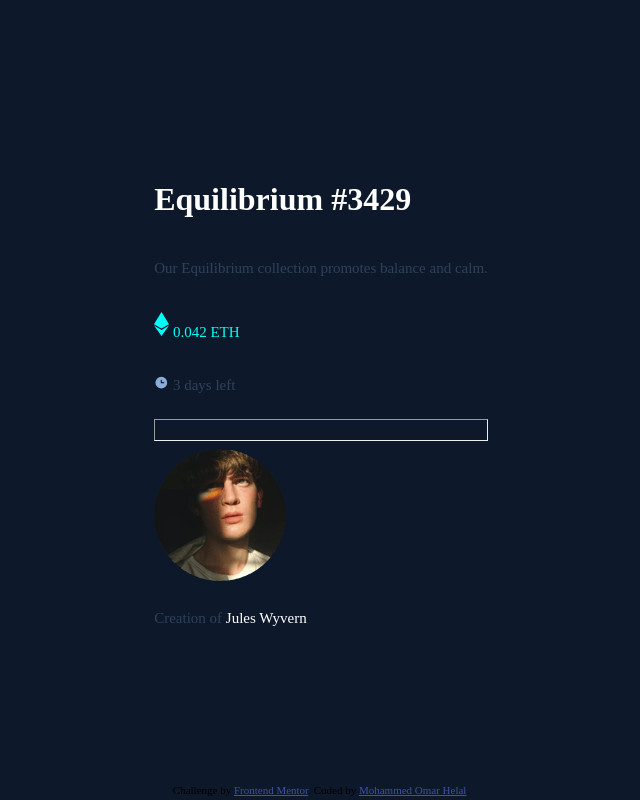
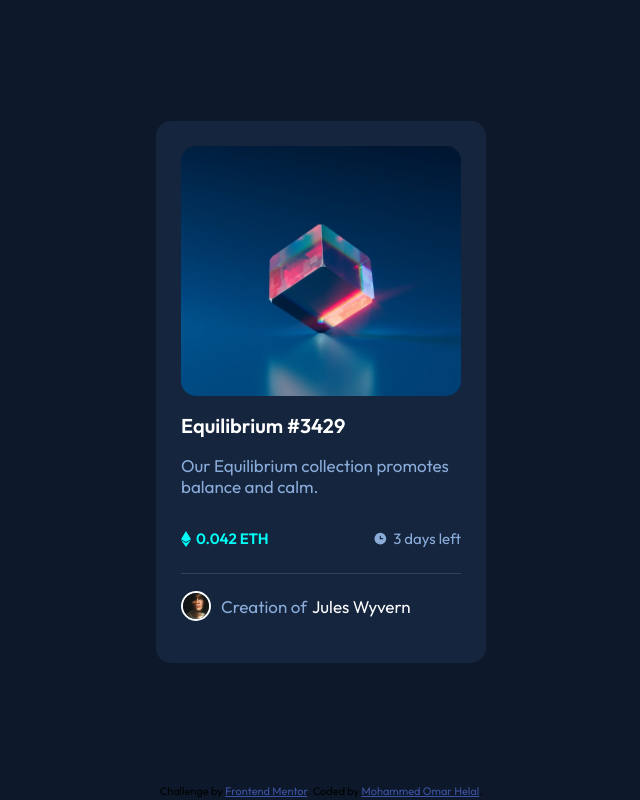
Before and after one commit to MohammedHelal/nft-preview, a React (Vite) app: page / in a window 1280 px wide. Shown: the whole page, without its empty margins (319-959 px from the left). Built offline with nearby package versions, Linux system fonts and the light colour scheme.

Commit message:
updating NFTCard and styling

```diff
--- a/src/components/NFTCard.jsx
+++ b/src/components/NFTCard.jsx
@@ -3,13 +3,17 @@
 function NFTCard() {
   return (
     <div className="card">
-      <img id="etherium-img" src="" alt="" />
+      <img
+        id="etherium-img"
+        src="./images/image-equilibrium.jpg"
+        alt="Etherium image"
+      />
       <h1 id="etherium-heading">Equilibrium #3429</h1>
       <p className="etherium-para">
         Our Equilibrium collection promotes balance and calm.
       </p>
-      <div className="flex">
-        <p className="etherium-icon">
+      <div className="flex icons-div">
+        <p className="etherium-icon flex">
           <img
             className="icon"
             src="./images/icon-ethereum.svg"
@@ -17,7 +21,7 @@ function NFTCard() {
           />{" "}
           0.042 ETH
         </p>
-        <p className="clock">
+        <p className="clock flex">
           <img
             className="icon"
             src="./images/icon-clock.svg"
@@ -26,17 +30,14 @@ function NFTCard() {
           3 days left
         </p>
       </div>
-      <hr />
-      <div className="flex">
+      <p className="etherium-para flex-para">
         <img
           id="circle-img"
           src="./images/image-avatar.png"
           alt="Profile avatar image"
         />
-        <p className="etherium-para">
-          Creation of <span className="name">Jules Wyvern</span>
-        </p>
-      </div>
+        Creation of <span className="name">Jules Wyvern</span>
+      </p>
     </div>
   );
 }
--- a/src/index.css
+++ b/src/index.css
@@ -1,4 +1,4 @@
-@import url("https://fonts.googleapis.com/css2?family=Outfit:wght@300;400;600&display=swap");
+@import url("https://fonts.googleapis.com/css2?family=Outfit:wght@300;400;500;600&display=swap");
 
 * {
   box-sizing: border-box;
@@ -8,6 +8,7 @@ body {
   padding: 0;
   margin: 0;
   background-color: hsl(217, 54%, 11%);
+  font-family: Outfit;
 }
 
 #root {
@@ -18,54 +19,76 @@ body {
   align-items: center;
 }
 
-#card {
-  width: 350px;
-  padding: 15px;
+.card {
+  width: 330px;
+  padding: 25px;
   background-color: hsl(216, 50%, 16%);
+  border-radius: 15px;
 }
 
-.etherium-img {
+#etherium-img {
   width: 100%;
-  padding: 10px 0;
+  height: 250px;
+  border-radius: 15px;
 }
 
 #etherium-heading {
   color: hsl(0, 0%, 100%);
-  padding: 10px 0;
+  font-size: 20px;
+  font-weight: 600;
 }
 
 p {
-  font-size: 15px;
-  padding: 10px 0;
+  font-size: 17px;
+  font-weight: 400;
+  color: hsl(215, 51%, 70%);
 }
 
-.etherium-para {
-  color: hsl(215, 32%, 27%);
+.flex {
+  display: flex;
+  justify-content: space-between;
+  align-items: center;
+}
+
+.etherium-icon,
+.clock {
+  font-size: 15px;
 }
 
 .etherium-icon {
+  font-weight: 600;
   color: hsl(178, 100%, 50%);
 }
 
-.clock,
-hr {
-  color: hsl(215, 32%, 27%);
-}
-
-hr {
-  padding: 10px 0;
+.clock img {
+  color: hsl(215, 51%, 70%);
+  width: 20px;
 }
 
 .icon {
   width: 15px;
+  padding-right: 5px;
 }
 
-.circle-img {
+#circle-img {
   width: 30px;
   border: 2px solid hsl(0, 0%, 100%);
-  border-radius: 15px;
+  border-radius: 30px;
+  margin-right: 10px;
+}
+
+.icons-div {
+  padding-bottom: 10px;
+  border-bottom: 1px solid hsl(215, 32%, 27%);
+}
+
+.flex-para {
+  display: flex;
+  justify-content: flex-start;
+  align-items: center;
 }
 
 .name {
+  padding-left: 5px;
   color: hsl(0, 0%, 100%);
 }
```
